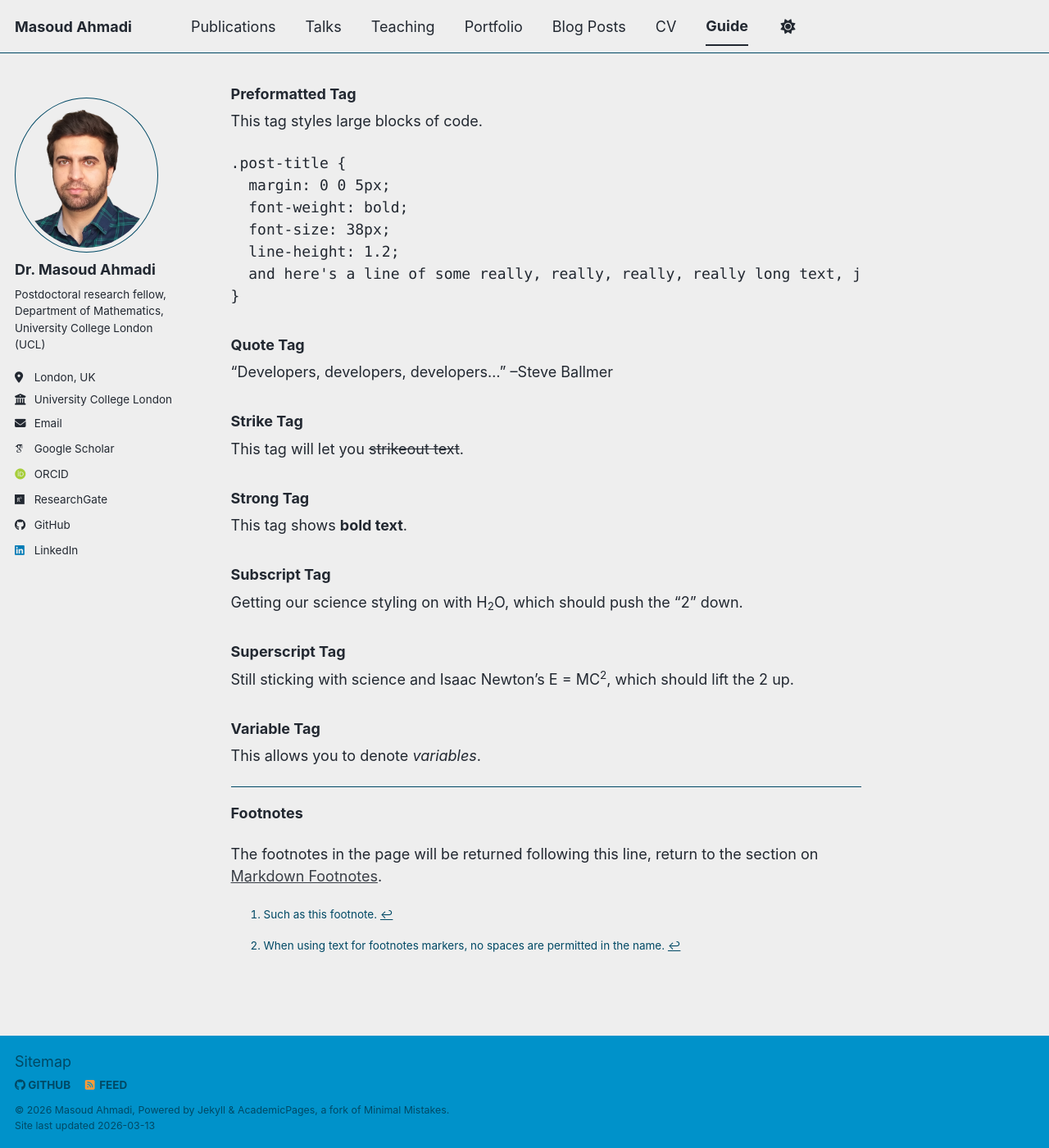
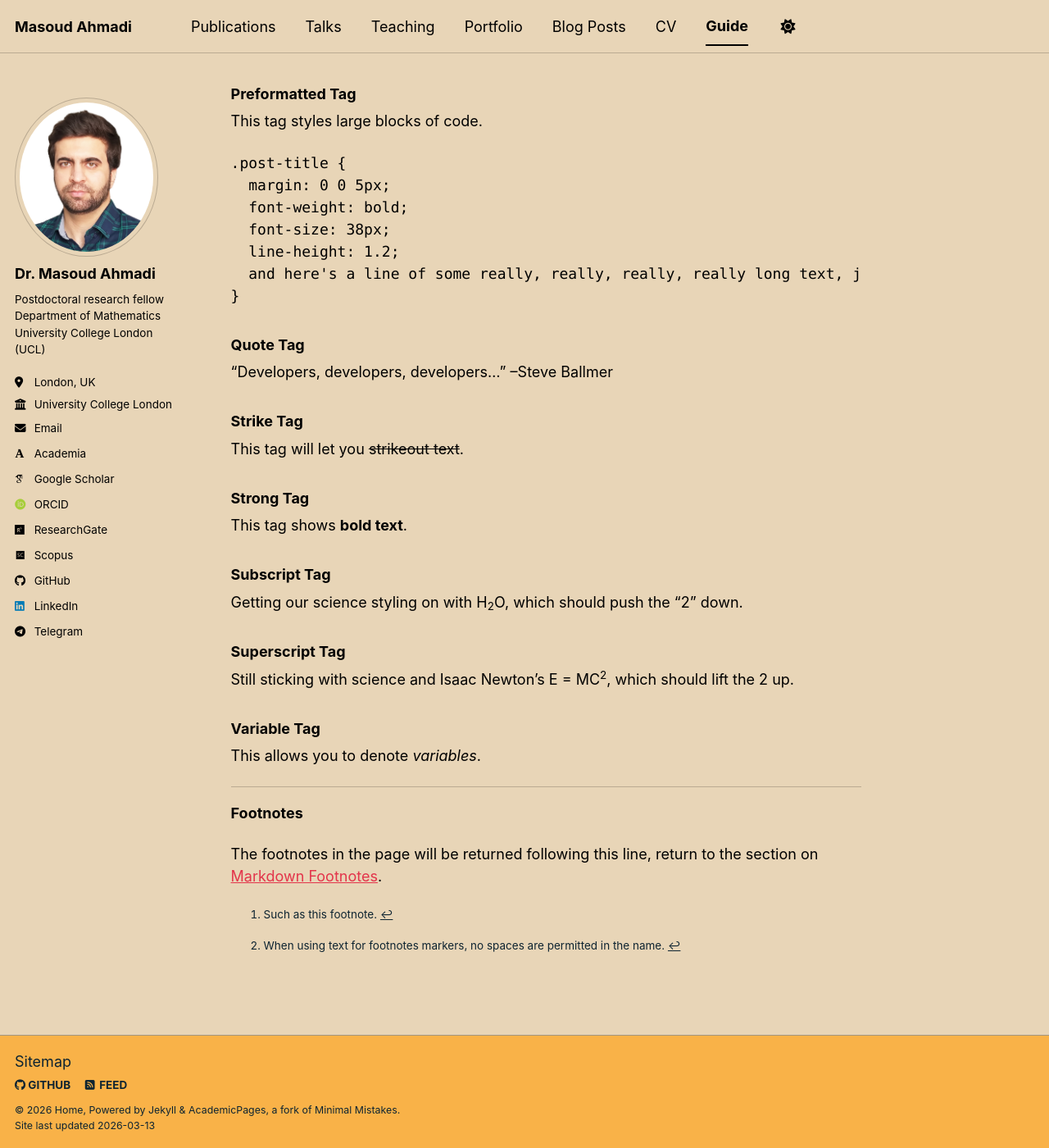
Before and after one commit to Masoud16ahm/Masoud16ahm.github.io, a Jekyll site: the page built from _pages/markdown.md, in a window 1280 px wide and 1400 px high, scrolled down 10924 px. Shown: the whole window at 82% size. Built offline with Jekyll 4.4.1, drawn with Linux system fonts in a browser that asks for light colours; emoji names are drawn with the system emoji font; some web fonts are replaced; a script bundle is joined from its source files by our own code; library files that are not in the unit come from our copies; some of the changed lines change nothing that is shown.

Commit message:
Update _config.yml

```diff
--- a/_config.yml
+++ b/_config.yml
@@ -8,11 +8,11 @@
 
 # Basic Site Settings
 locale                   : "en-UK"
-site_theme               : "air" # The available themes options are "default", "air", "sunrise", "mint", "dirt" and "contrast"
+site_theme               : "sunrise" # The available themes options are "default", "air", "sunrise", "mint", "dirt" and "contrast"
 title                    : "Masoud Ahmadi"
 title_separator          : "-"
-name                     : &name "Masoud Ahmadi"
-description              : &description "Website test"   # Update this with a general description of your site, this is the default if not overridden by a page
+name                     : &name "Home"
+description              : &description "Masoud Ahmadi's personal website"   # Update this with a general description of your site, this is the default if not overridden by a page
 url                      : https://masoud16ahm.github.io # The base hostname & protocol for your site e.g. "https://[your GitHub username].github.io",
                                                            # or if you already have some other page hosted on Github then use "https://[your GitHub username].github.io/[Your Repo Name]"
 baseurl                  : "" # the subpath of your site, e.g. "/blog"
@@ -23,17 +23,17 @@ repository               : "masoud16ahm/masoud16ahm.github.io"
 #               Additional customization can be done by editing /_includes/author-profile.html
 author:
   # Biographic information
-  avatar           : "profile.png"
+  avatar           : "profile.jpg"
   name             : "Dr. Masoud Ahmadi"
   pronouns         : # example: "she/her"
-  bio              : "Postdoctoral research fellow, Department of Mathematics, University College London (UCL)"
+  bio              : "Postdoctoral research fellow \n Department of Mathematics \n University College London (UCL)"
   location         : "London, UK"
   employer         : "University College London"
   uri              : # URL
   email            : "masoud.ahmadi@ucl.ac.uk"
 
   # Academic websites
-  academia         : # URL
+  academia         : "https://profiles.ucl.ac.uk/103287-masoud-ahmadi"
   arxiv            : # URL - Update with the correct link to your profile
   googlescholar    : "https://scholar.google.com/citations?user=IadQ2roAAAAJ&hl=en"
   inspire-hep      : # URL
@@ -43,7 +43,7 @@ author:
   ssrn             : # URL
   pubmed           : # URL
   researchgate     : "https://www.researchgate.net/profile/Masoud-Ahmadi-6?ev=hdr_xprf"
-  scopus           : # URL
+  scopus           : "https://www.scopus.com/authid/detail.uri?authorId=57337378000"
   zotero           : # URL
 
 
@@ -51,7 +51,7 @@ author:
   bitbucket        : # Username - Update with your username on the site
   codepen          : # Username
   dribbble         : # Username
-  github           : "academicpages"
+  github           : "masoud16ahm"
   kaggle           : # Username
   stackoverflow    : # User number or user number and name (i.e., use "1" or "1/jeff-atwood")
 
@@ -72,7 +72,7 @@ author:
   pinterest        : # Username
   soundcloud       : # Username
   steam            : # Username
-  telegram         : # URL
+  telegram         : "masoud16a"
   tumblr           : # Username
   twitter          : # Username for X / Twitter
   vine             : # Username
@@ -138,7 +138,7 @@ yandex_site_verification :
 
 # Social Sharing
 twitter:
-  username               : &twitter
+  username               :
 facebook:
   username               :
   app_id                 :
```
